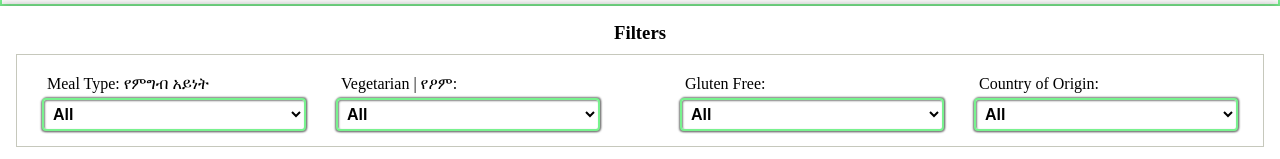
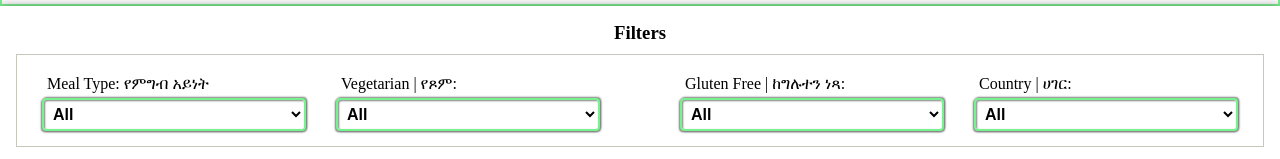
Before and after one commit to thomaskitaba/tom-menu, a React (Vite) app: page / in a window 1280 px wide. Shown: the part 466-625 px from the top of the page. Built offline with nearby package versions, Linux system fonts and the light colour scheme.

Commit message:
updated amharic text in filter menu

```diff
--- a/src/components/Menu.jsx
+++ b/src/components/Menu.jsx
@@ -146,7 +146,7 @@ const Menu = () => {
             </div>
             <div>
               <label>
-                <div className="filters-lable">Vegetarian | የዖም:</div>
+                <div className="filters-lable">Vegetarian | የጾም:</div>
                 <select name="vegetarianFilter" value={vegetarianFilter} onChange={handleFilterChange}>
                   <option value="">All</option>
                   <option value="true">Yes</option>
@@ -156,10 +156,9 @@ const Menu = () => {
             </div>
           </div>
           <div className="filters-column">
-
             <div>
               <label>
-                < div className="filters-lable">Gluten Free:</div>
+                < div className="filters-lable">Gluten Free | ከግሉተን ነጻ:</div>
                 <select name="glutenFreeFilter" value={glutenFreeFilter} onChange={handleFilterChange}>
                   <option value="">All</option>
                   <option value="true">Yes</option>
@@ -170,7 +169,7 @@ const Menu = () => {
 
             <div >
               <label>
-                <div className="filters-lable"> Country of Origin:</div>
+                <div className="filters-lable"> Country | ሀገር:</div>
                 <select
                   name="countryOfOriginFilter"
                   value={countryOfOriginFilter}
```
